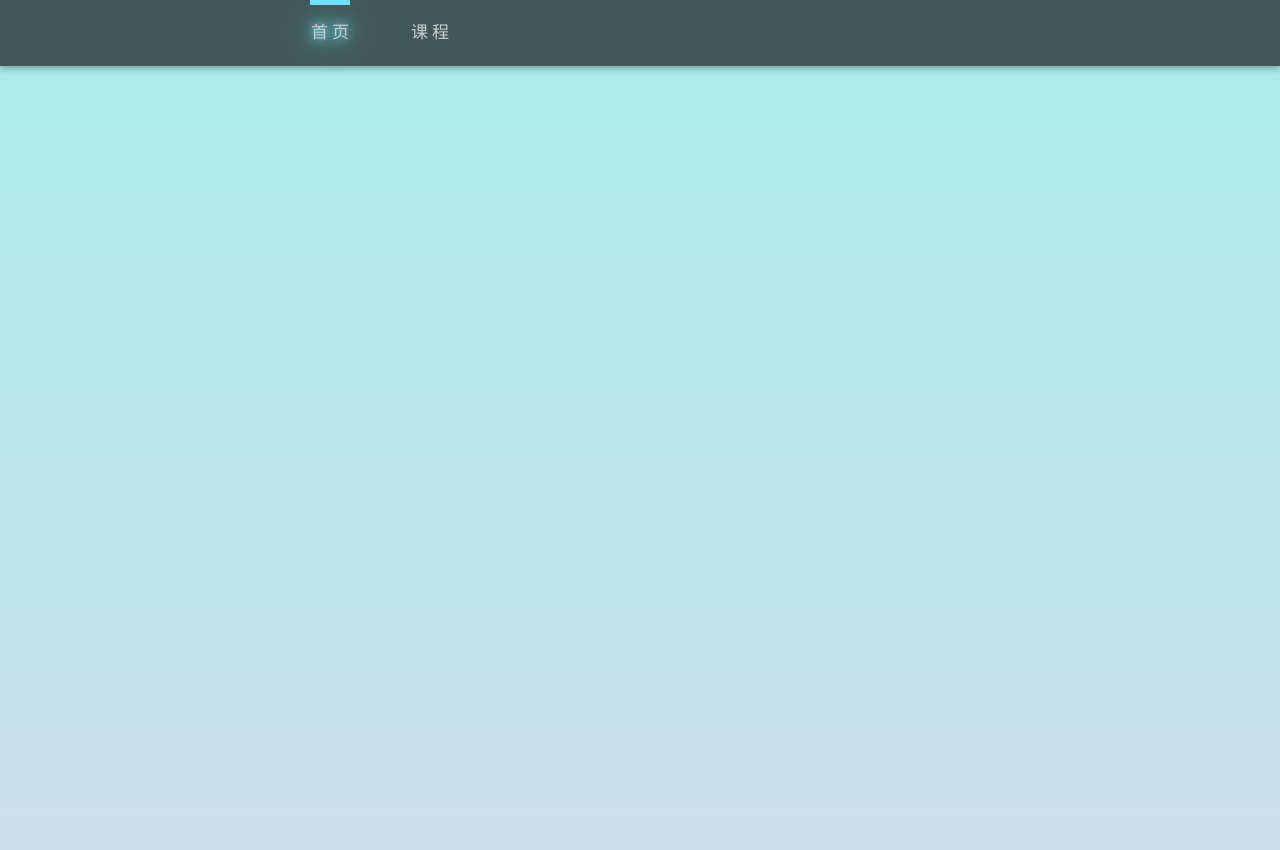
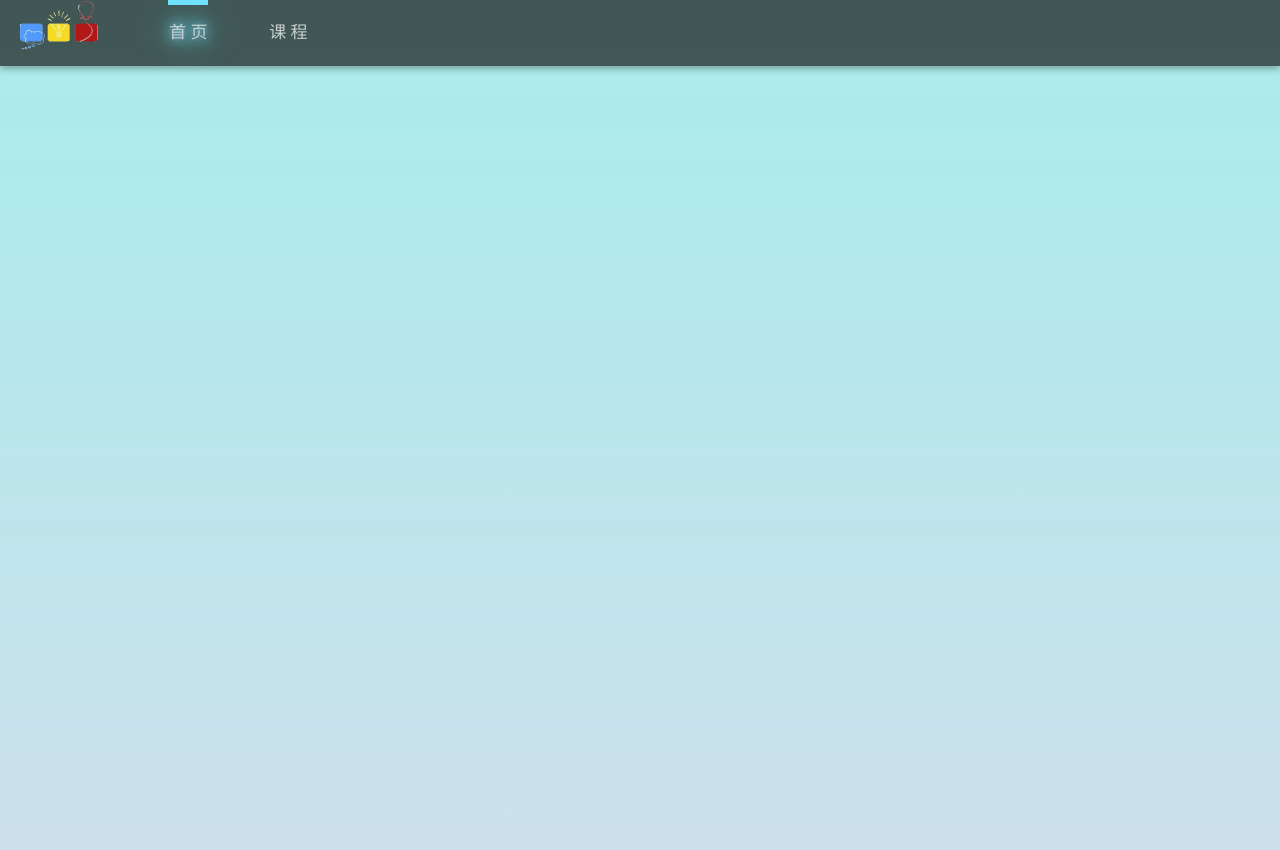
Before and after one commit to Eazed-Yu/AAL, a plain HTML site: page index.html in a window 1280 px wide. Shown: the top 850 px of the page. Drawn offline with Linux system fonts and the light colour scheme.

Commit message:
header增加网站图标

```diff
--- a/css/header.css
+++ b/css/header.css
@@ -2,6 +2,15 @@ a {
     text-decoration: none;
 }
 
+.nav-image {
+    position: relative;
+    height: 50px;
+    width: auto;
+    margin-left: 20px;
+
+    vertical-align: middle; /* 垂直居中对齐 */
+
+}
 /* 导航栏 */
 .header {
     opacity:0.9;
@@ -26,8 +35,8 @@ a {
 }
 
 .header_navitem a {
-    position: relative;
-    left: 240px;
+    position: flex;
+    left: 20px;
     top: 0px;
     float: left;
     width: 40px;
--- a/css/index.css
+++ b/css/index.css
@@ -5,7 +5,7 @@
     transition: all 0.2s ease-out 0s;
     background-color: rgb(105, 224, 255);
     height: 5px;
-    left: 310px;
+    left: 168px;
     width: 40px;
     top: 0px;
 }
--- a/css/lesson.css
+++ b/css/lesson.css
@@ -4,7 +4,7 @@
     transition: all 0.2s ease-out 0s;
     background-color: rgb(105, 224, 255);
     height: 5px;
-    left: 410px;
+    left: 168px;
     width: 40px;
     top: 0px;
 }
--- a/index.html
+++ b/index.html
@@ -11,6 +11,7 @@
 
 <body>
     <div class="header">
+        <img src="image/headerlogo.png" alt="Navigation Image" class="nav-image">
         <div class="header__navbar">
             <div class="header_Cloud"></div>
             <div class="header_navitem">
@@ -29,7 +30,10 @@
                     </div>
                     <div class="text-container">
                         <span class="text">
-                            国际大学生程序设计竞赛（英语：International Collegiate Programming Contest, ICPC），旧称ACM竞赛，是一项旨在展示大学生创新能力、团队精神和在压力下编写程序、分析和解决问题能力的年度竞赛。经过50多年的发展，国际大学生程序设计竞赛已经发展成为最具影响力的大学生计算机竞赛。赛事由ICPC基金会 （页面存档备份，存于互联网档案馆）（ICPC Foundation）举办。赛事之前仅由IBM公司赞助，2017年新增JetBrains公司赞助[1]，2018年起，美国计算机协会（ACM）不再赞助ICPC，但仍然有许多人习惯称这个赛事为ACM-ICPC竞赛。
+                            国际大学生程序设计竞赛（英语：International Collegiate Programming Contest,
+                            ICPC），旧称ACM竞赛，是一项旨在展示大学生创新能力、团队精神和在压力下编写程序、分析和解决问题能力的年度竞赛。经过50多年的发展，国际大学生程序设计竞赛已经发展成为最具影响力的大学生计算机竞赛。赛事由ICPC基金会
+                            （页面存档备份，存于互联网档案馆）（ICPC
+                            Foundation）举办。赛事之前仅由IBM公司赞助，2017年新增JetBrains公司赞助[1]，2018年起，美国计算机协会（ACM）不再赞助ICPC，但仍然有许多人习惯称这个赛事为ACM-ICPC竞赛。
                         </span>
                     </div>
                 </div>
@@ -42,7 +46,10 @@
                     </div>
                     <div class="text-container">
                         <span class="text">
-                            国际大学生程序设计竞赛（英语：International Collegiate Programming Contest, ICPC），旧称ACM竞赛，是一项旨在展示大学生创新能力、团队精神和在压力下编写程序、分析和解决问题能力的年度竞赛。经过50多年的发展，国际大学生程序设计竞赛已经发展成为最具影响力的大学生计算机竞赛。赛事由ICPC基金会 （页面存档备份，存于互联网档案馆）（ICPC Foundation）举办。赛事之前仅由IBM公司赞助，2017年新增JetBrains公司赞助[1]，2018年起，美国计算机协会（ACM）不再赞助ICPC，但仍然有许多人习惯称这个赛事为ACM-ICPC竞赛。
+                            国际大学生程序设计竞赛（英语：International Collegiate Programming Contest,
+                            ICPC），旧称ACM竞赛，是一项旨在展示大学生创新能力、团队精神和在压力下编写程序、分析和解决问题能力的年度竞赛。经过50多年的发展，国际大学生程序设计竞赛已经发展成为最具影响力的大学生计算机竞赛。赛事由ICPC基金会
+                            （页面存档备份，存于互联网档案馆）（ICPC
+                            Foundation）举办。赛事之前仅由IBM公司赞助，2017年新增JetBrains公司赞助[1]，2018年起，美国计算机协会（ACM）不再赞助ICPC，但仍然有许多人习惯称这个赛事为ACM-ICPC竞赛。
                         </span>
                     </div>
                 </div>
```
Also changed, not shown: lesson.html (+1 -0 lines), image/headerlogo.png (added).
